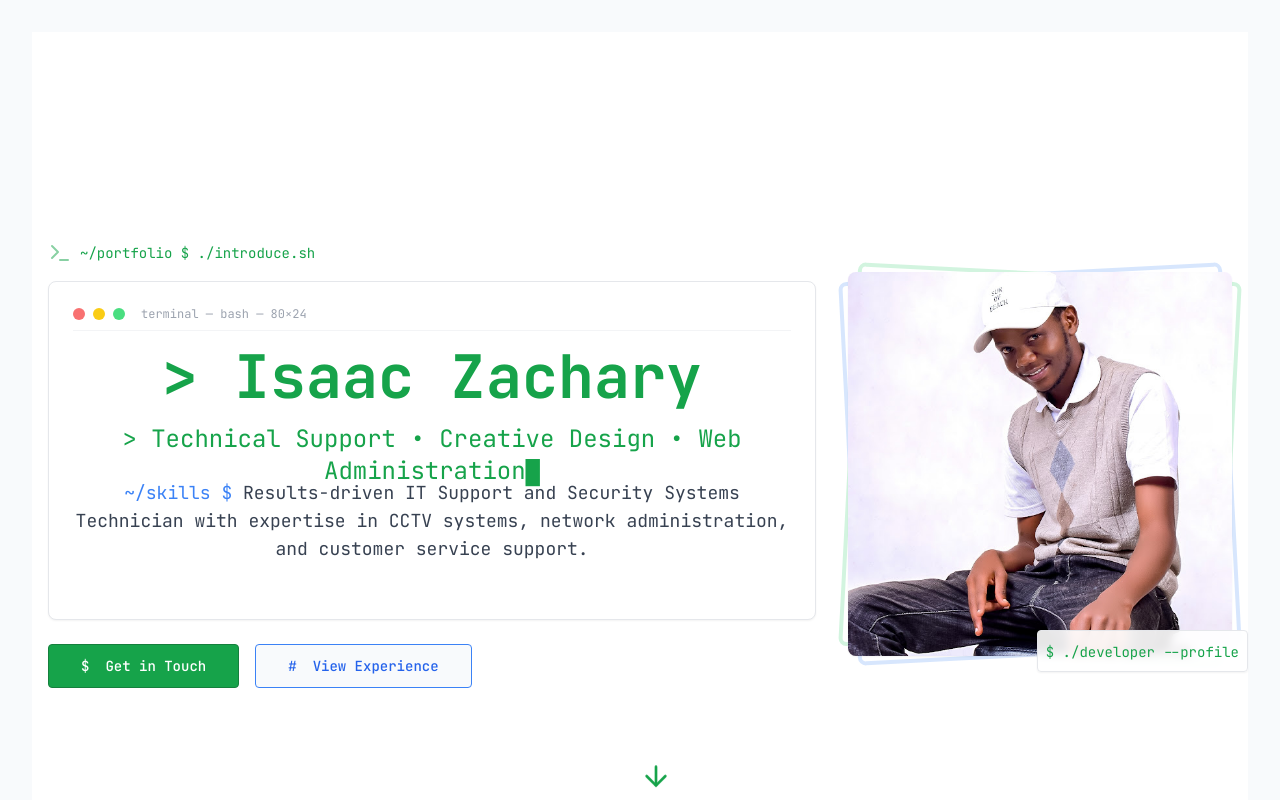
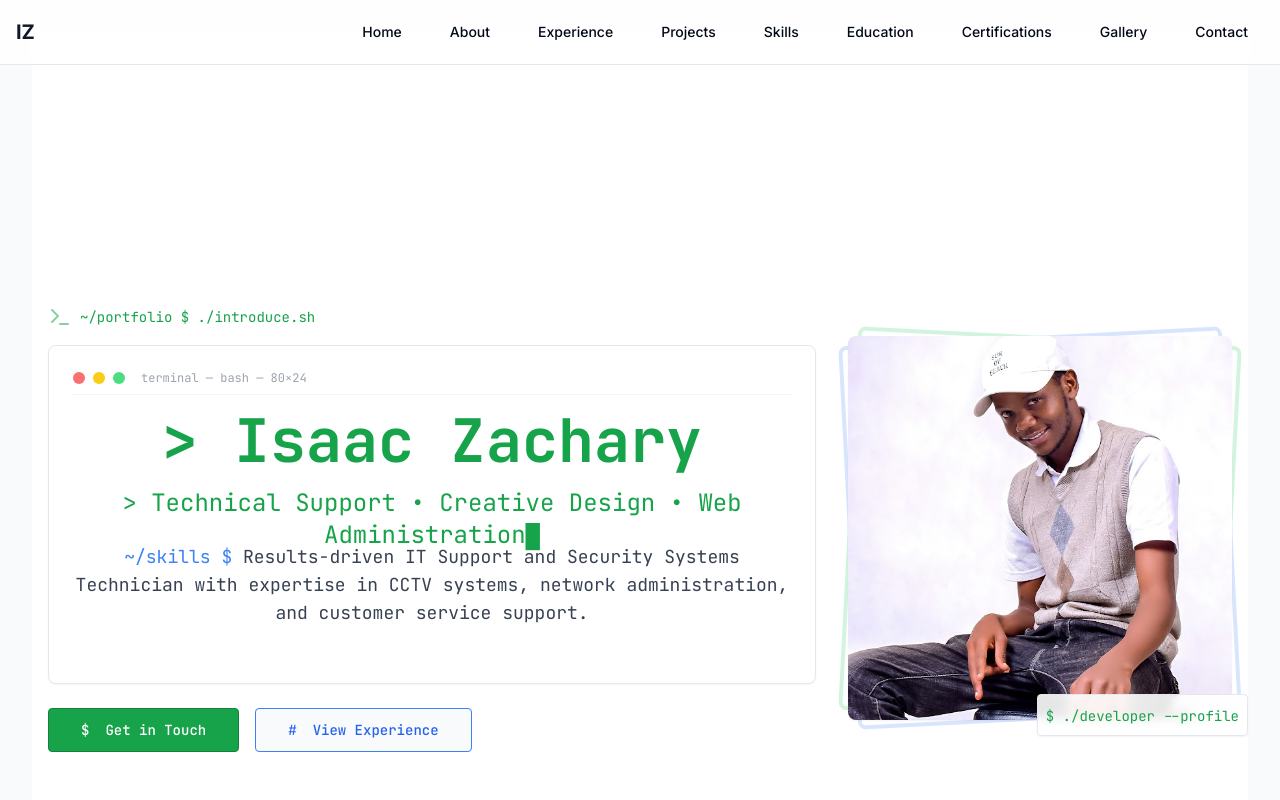
Before and after one commit to IsaacZachary/zachary-siko-portfolio-vibe, a React (Vite) app: page / in a window 1280 px wide. Shown: the top 800 px of the page. Built offline with nearby package versions, Linux system fonts and the light colour scheme.

Commit message:
Fix TypeScript configuration and add Navbar component

```diff
--- a/src/App.tsx
+++ b/src/App.tsx
@@ -1,4 +1,5 @@
 import React from 'react';
+import Navbar from './components/layout/Navbar';
 import HeroSection from './components/sections/HeroSection';
 import AboutSection from './components/sections/AboutSection';
 import ExperienceSection from './components/sections/ExperienceSection';
@@ -6,22 +7,56 @@ import ProjectsSection from './components/sections/ProjectsSection';
 import SkillsSection from './components/sections/SkillsSection';
 import EducationSection from './components/sections/EducationSection';
 import CertificationsSection from './components/sections/CertificationsSection';
+import GallerySection from './components/sections/GallerySection';
 import ContactSection from './components/sections/ContactSection';
-import GallerySection from './components/sections/GallerySection';
+import Footer from './components/layout/Footer';
 import './styles/App.css';
+
+declare global {
+  namespace JSX {
+    interface IntrinsicElements {
+      div: React.DetailedHTMLProps<React.HTMLAttributes<HTMLDivElement>, HTMLDivElement>;
+      main: React.DetailedHTMLProps<React.HTMLAttributes<HTMLElement>, HTMLElement>;
+      section: React.DetailedHTMLProps<React.HTMLAttributes<HTMLElement>, HTMLElement>;
+      nav: React.DetailedHTMLProps<React.HTMLAttributes<HTMLElement>, HTMLElement>;
+    }
+  }
+}
 
 const App: React.FC = () => {
   return (
     <div className="min-h-screen bg-white">
+      <Navbar />
+      <main className="pt-16">
+        <section id="home" className="section">
           <HeroSection />
+        </section>
+        <section id="about" className="section">
           <AboutSection />
+        </section>
+        <section id="experience" className="section">
           <ExperienceSection />
+        </section>
+        <section id="projects" className="section">
           <ProjectsSection />
+        </section>
+        <section id="skills" className="section">
           <SkillsSection />
+        </section>
+        <section id="education" className="section">
           <EducationSection />
+        </section>
+        <section id="certifications" className="section">
           <CertificationsSection />
+        </section>
+        <section id="gallery" className="section">
+          <GallerySection />
+        </section>
+        <section id="contact" className="section">
           <ContactSection />
-      <GallerySection />
+        </section>
+      </main>
+      <Footer />
     </div>
   );
 };
--- /dev/null
+++ b/src/components/layout/Navbar.tsx
@@ -0,0 +1,47 @@
+import React from 'react';
+import { Button } from '@/components/ui/button';
+
+const Navbar = () => {
+  const scrollToSection = (sectionId: string) => {
+    const section = document.getElementById(sectionId);
+    if (section) {
+      section.scrollIntoView({ behavior: 'smooth' });
+    }
+  };
+
+  return (
+    <nav className="fixed top-0 left-0 right-0 z-50 bg-white/80 backdrop-blur-sm border-b border-gray-200">
+      <div className="container mx-auto px-4">
+        <div className="flex items-center justify-between h-16">
+          <div className="flex items-center">
+            <span className="text-xl font-bold text-gray-900">IZ</span>
+          </div>
+
+          <div className="hidden md:flex items-center space-x-4">
+            <Button variant="ghost" onClick={() => scrollToSection('home')}>Home</Button>
+            <Button variant="ghost" onClick={() => scrollToSection('about')}>About</Button>
+            <Button variant="ghost" onClick={() => scrollToSection('experience')}>Experience</Button>
+            <Button variant="ghost" onClick={() => scrollToSection('projects')}>Projects</Button>
+            <Button variant="ghost" onClick={() => scrollToSection('skills')}>Skills</Button>
+            <Button variant="ghost" onClick={() => scrollToSection('education')}>Education</Button>
+            <Button variant="ghost" onClick={() => scrollToSection('certifications')}>Certifications</Button>
+            <Button variant="ghost" onClick={() => scrollToSection('gallery')}>Gallery</Button>
+            <Button variant="ghost" onClick={() => scrollToSection('contact')}>Contact</Button>
+          </div>
+
+          <div className="md:hidden">
+            <Button variant="ghost" size="icon">
+              <svg xmlns="http://www.w3.org/2000/svg" width="24" height="24" viewBox="0 0 24 24" fill="none" stroke="currentColor" strokeWidth="2" strokeLinecap="round" strokeLinejoin="round">
+                <line x1="4" x2="20" y1="12" y2="12"></line>
+                <line x1="4" x2="20" y1="6" y2="6"></line>
+                <line x1="4" x2="20" y1="18" y2="18"></line>
+              </svg>
+            </Button>
+          </div>
+        </div>
+      </div>
+    </nav>
+  );
+};
+
+export default Navbar;
--- a/tsconfig.json
+++ b/tsconfig.json
@@ -18,7 +18,9 @@
     "baseUrl": ".",
     "paths": {
       "@/*": ["./src/*"]
-    }
+    },
+    "types": ["react", "react-dom"],
+    "jsxImportSource": "react"
   },
   "include": ["src"],
   "references": [{ "path": "./tsconfig.node.json" }]
```
Lines whose indentation alone changed are shown as unchanged.
